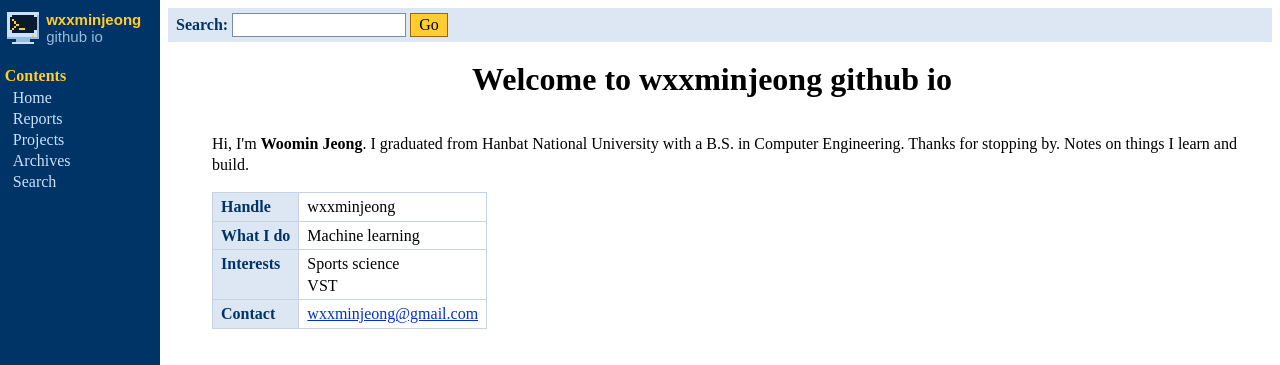
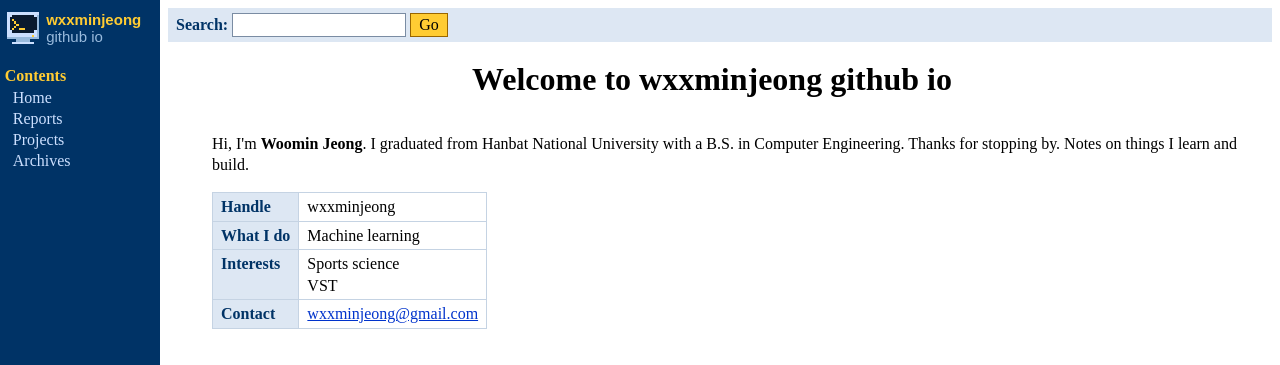
Before and after one commit to wxxminjeong/wxxminjeong.github.io, a Jekyll site: the page built from index.html, in a window 1280 px wide. Shown: the top 365 px of the page. Built offline with Jekyll 4.4.1, drawn with Linux system fonts in a browser that asks for light colours.

Commit message:
Remove Search from the side menu; the top bar already has the search box
Co-Authored-By: Claude Opus 5.5 <noreply@anthropic.com>
Claude-Session: https://claude.ai/code/session_01RuTpTZjHqmqvmhKrHAEBWS

```diff
--- a/_includes/menu.html
+++ b/_includes/menu.html
@@ -10,7 +10,6 @@
 <li><a href="{{ '/reports/' | relative_url }}">Reports</a></li>
 <li><a href="{{ '/projects/' | relative_url }}">Projects</a></li>
 <li><a href="{{ '/posts/' | relative_url }}">Archives</a></li>
-<li><a href="{{ '/search/' | relative_url }}">Search</a></li>
 </ul>
 </li>
 </ul>
```
